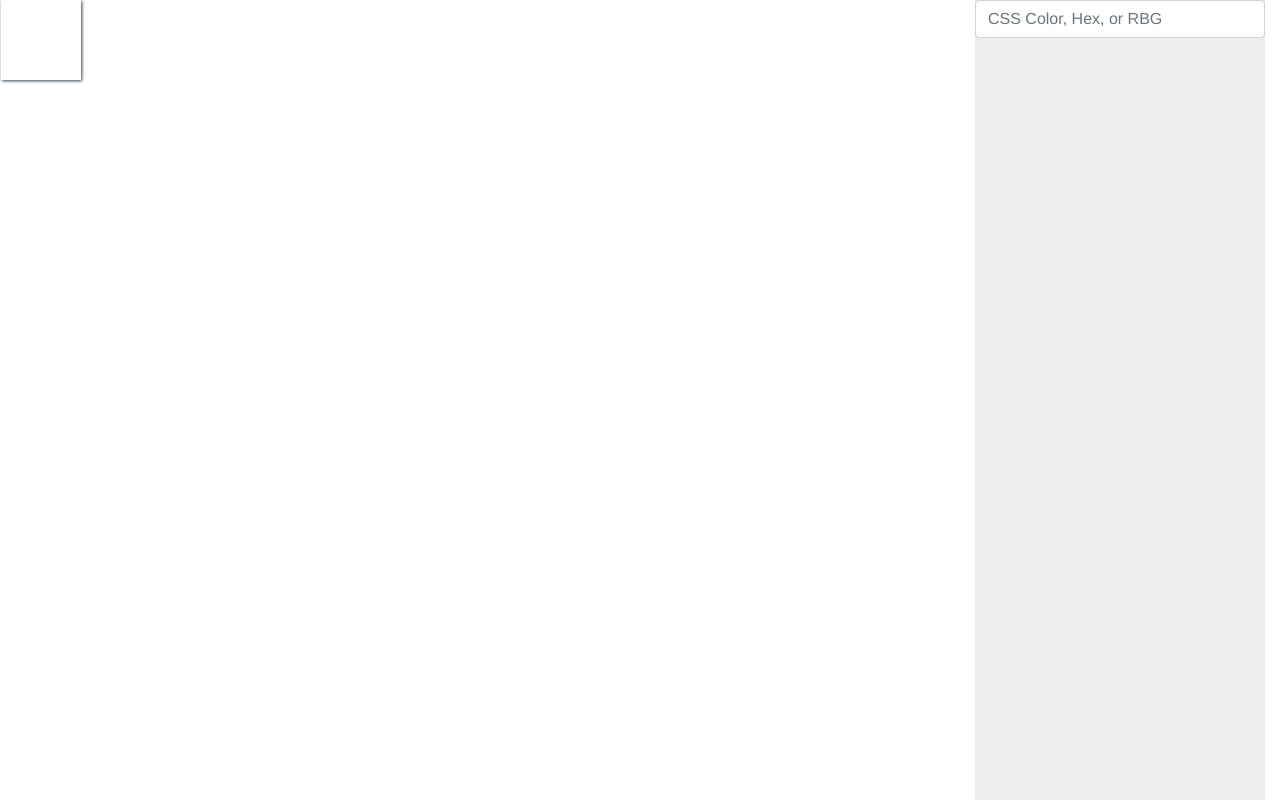
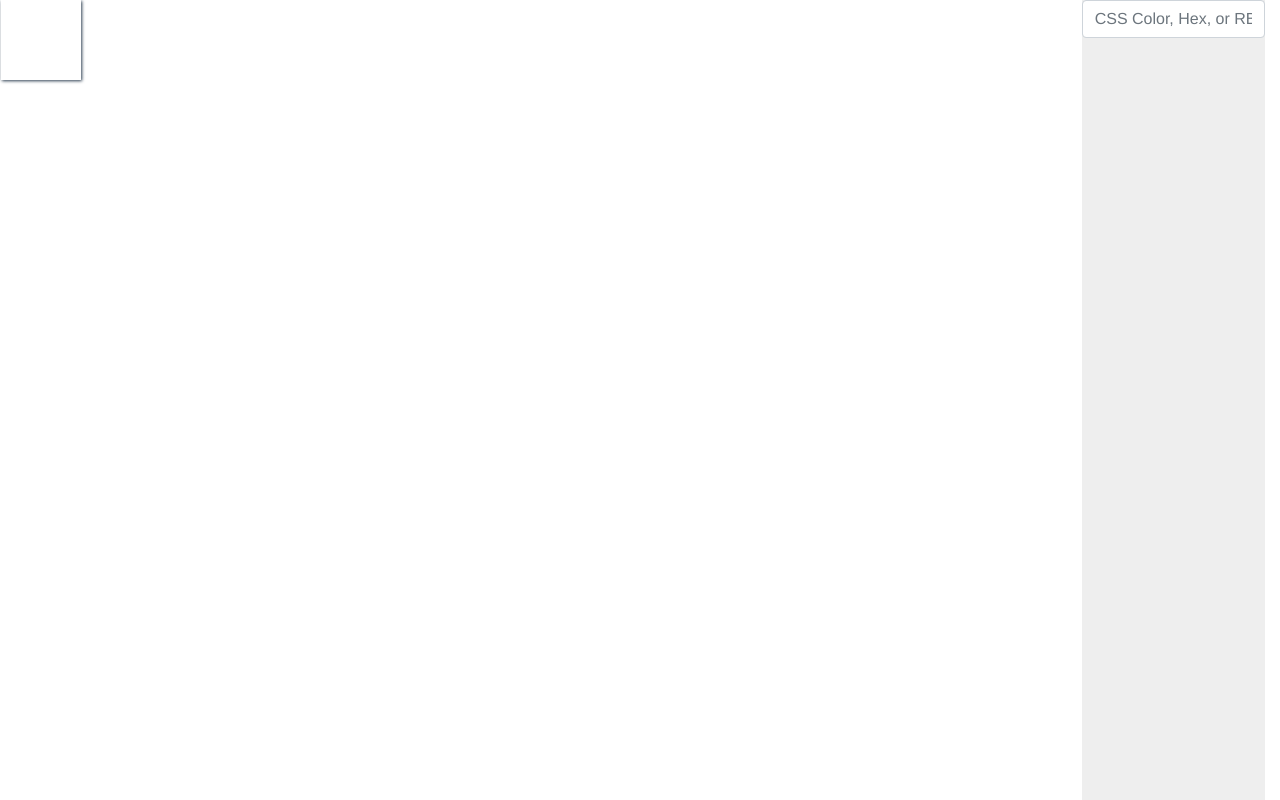
Before and after one commit to riderjensen/pixel-creator, a Vue app: page / in a window 1280 px wide. Built offline with nearby package versions, Linux system fonts and the light colour scheme.

Commit message:
Changing col

```diff
--- a/src/App.vue
+++ b/src/App.vue
@@ -3,7 +3,7 @@
 	<link rel="stylesheet" href="https://stackpath.bootstrapcdn.com/bootstrap/4.1.3/css/bootstrap.min.css" integrity="sha384-MCw98/SFnGE8fJT3GXwEOngsV7Zt27NXFoaoApmYm81iuXoPkFOJwJ8ERdknLPMO" crossorigin="anonymous">
 	<div class="container-fluid">
 	<div class="row">
-		<div class="col-sm-9">
+		<div class="col-sm-10">
 			<div class="row">
 				<div class="col-sm-12">
 					<div v-for="index in 10" :key="index">
@@ -16,7 +16,7 @@
 				</div>
 			</div>
 		</div>
-		<div class="col-sm-3">
+		<div class="col-sm-2">
 			<div class="row">
 				<div class="col-sm-12">
 					<Sidebar v-on:color="addColor" />
```
